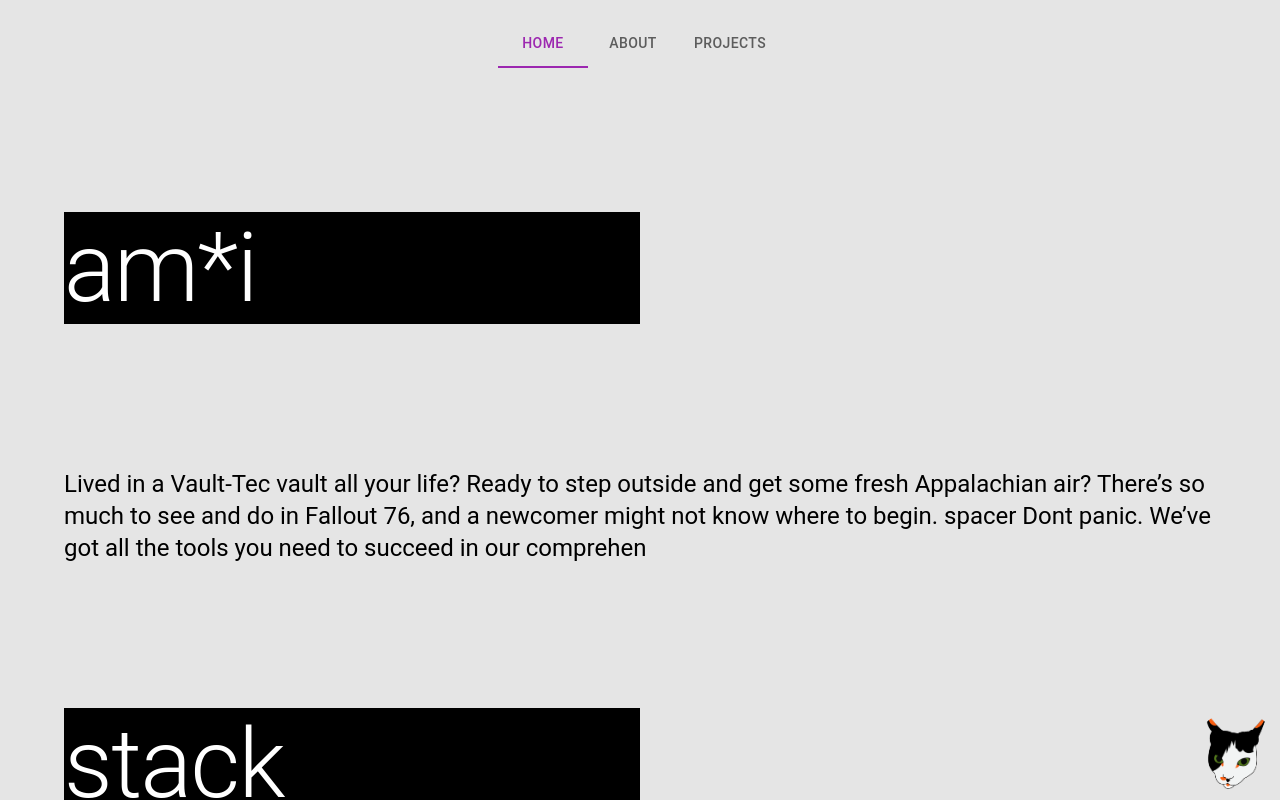
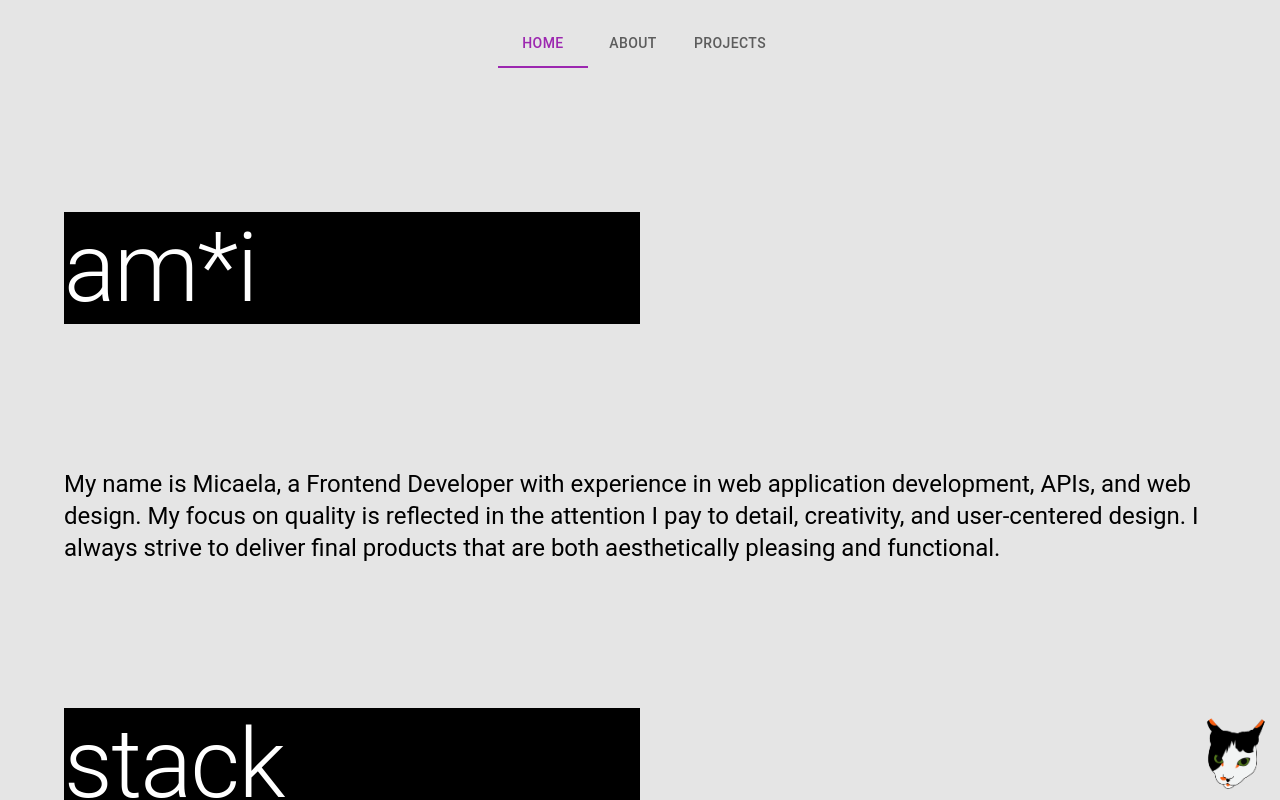
Before and after one commit to MicaCabrera/portolio2024, a React (Vite) app: page /About in a window 1280 px wide. Shown: the top 800 px of the page. Built offline with nearby package versions, Linux system fonts and the light colour scheme.

Commit message:
modificaciones about

```diff
--- a/src/Pages/About.jsx
+++ b/src/Pages/About.jsx
@@ -32,11 +32,11 @@ export const About = () => {
         <Grid container md={12}>
           <Grid item md={12}>
             <Typography variant="h5">
-              Lived in a Vault-Tec vault all your life? Ready to step outside
-              and get some fresh Appalachian air? There’s so much to see and do
-              in Fallout 76, and a newcomer might not know where to begin.
-              spacer Dont panic. We’ve got all the tools you need to succeed in
-              our comprehen{' '}
+              My name is Micaela, a Frontend Developer with experience in web
+              application development, APIs, and web design. My focus on quality
+              is reflected in the attention I pay to detail, creativity, and
+              user-centered design. I always strive to deliver final products
+              that are both aesthetically pleasing and functional.
             </Typography>
           </Grid>
         </Grid>
@@ -82,6 +82,7 @@ export const About = () => {
                   key={image.id}
                   item
                   sx={{
+                    m: '20px',
                     mr: '20px',
                     transition: 'transform 0.3s',
                     '&:hover': {
@@ -127,7 +128,7 @@ export const About = () => {
                   key={image.id}
                   item
                   sx={{
-                    mr: '20px',
+                    m: '20px',
                     transition: 'transform 0.3s',
                     '&:hover': {
                       transform: 'scale(1.2)',
```
